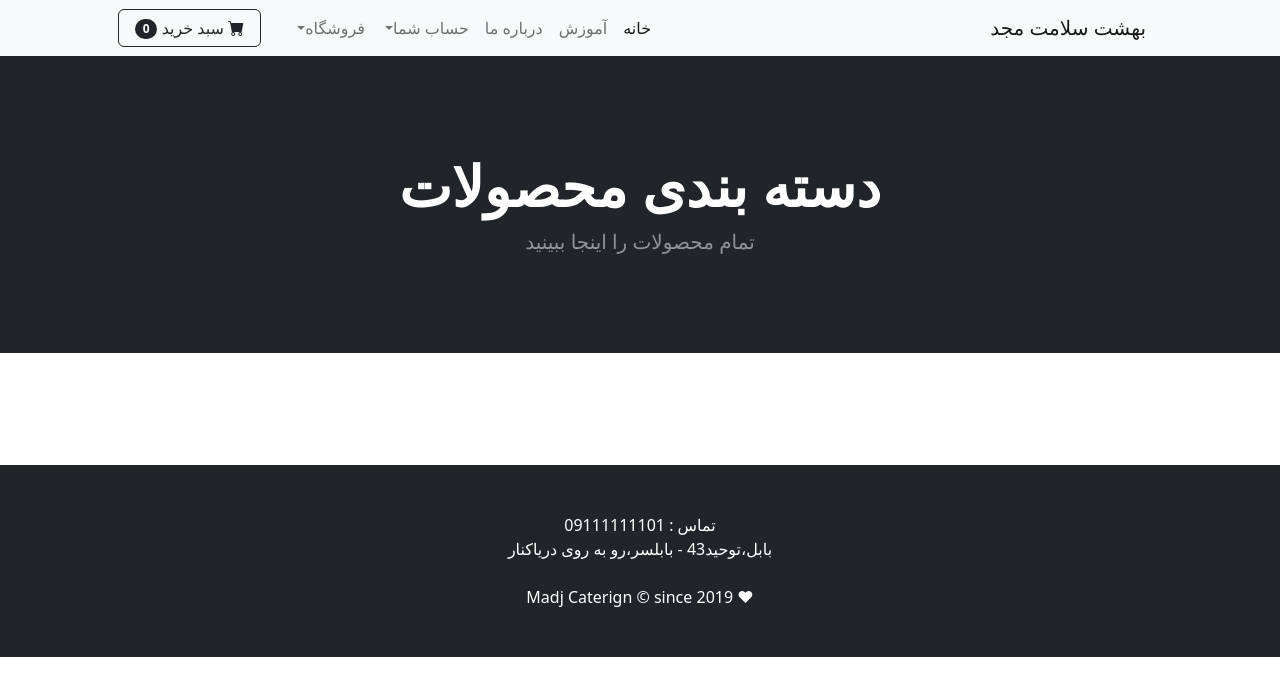
After one commit to efjey/Majd, a Django app: page /category/ in a window 1280 px wide. The commit adds this page. Shown: the top 696 px of the page. Run offline with Django 5.2, Linux system fonts and the light colour scheme; data that the repository does not hold is empty; some libraries are stand-ins or nearby versions.

Commit message:
'categoryPageCreated'

```diff
--- /dev/null
+++ b/shop/templates/category_summary.html
@@ -0,0 +1,33 @@
+{% extends 'base.html' %}
+{% block content %}
+<!-- Header-->
+<header class="bg-dark py-5">
+    <div class="container px-4 px-lg-5 my-5">
+        <div class="text-center text-white">
+            <h1 class="display-4 fw-bolder"> دسته بندی محصولات </h1>
+            <p class="lead fw-normal text-white-50 mb-0"> تمام محصولات را اینجا ببینید</p>
+        </div>
+    </div>
+    </header><br><br>
+<div class="container">
+    <div class="row">
+        <center>
+            <div class="col-8">
+            <p align="justify">
+
+
+               {% for cat in category%}
+                   <a href="{% url 'category' cat.name%}"> <h3>{{ cat.name }}</h3></a>
+
+               {% endfor %}
+            </p>
+            </div>
+        </center>
+
+
+    </div>
+
+
+</div><br><br>
+
+{% endblock %}
--- a/shop/templates/navbar.html
+++ b/shop/templates/navbar.html
@@ -23,10 +23,11 @@
                 <li class="nav-item dropdown">
                     <a class="nav-link dropdown-toggle" id="navbarDropdown" href="/" role="button" data-bs-toggle="dropdown" aria-expanded="false">فروشگاه</a>
                     <ul class="dropdown-menu" aria-labelledby="navbarDropdown">
-                        <li><a class="dropdown-item" href="/">تمام محصولات</a></li>
+                        <li><a class="dropdown-item" href="{% url 'category_summary'%}">دسته بندی ها </a></li>
                         <li><hr class="dropdown-divider" /></li>
-                        <li><a class="dropdown-item" href="{% url 'category' 'کالای-دیجیتال'%}">کالای دیجیتال </a></li>
+                        <li><a class="dropdown-item" href="{% url 'category' 'کالای-دیجیتال'%}">غذای روز</a></li>
                         <li><a class="dropdown-item" href="{% url 'category' 'همیشگی-ها'%}">همیشگی ها</a></li>
+
                         <li><a class="dropdown-item" href="/">محصولات جدید</a></li>
                     </ul>
                 </li>
--- a/shop/urls.py
+++ b/shop/urls.py
@@ -13,5 +13,6 @@ urlpatterns = [
     path('signup/', views.signup_user, name="signup"),
     path('product/<int:pk>', views.product, name="product"),
     path('category/<str:cat>', views.category, name="category"),
+    path('category/', views.category_summary, name="category_summary"),
 
 ]
--- a/shop/views.py
+++ b/shop/views.py
@@ -77,3 +77,7 @@ def category(request, cat):
     except:
         messages.success(request, ('دسته بندی وجود ندارد'))
         return redirect("home")
+
+def category_summary(request):
+    all_cat = Category.objects.all()
+    return render(request, 'category_summary.html', {'category':all_cat})
```
